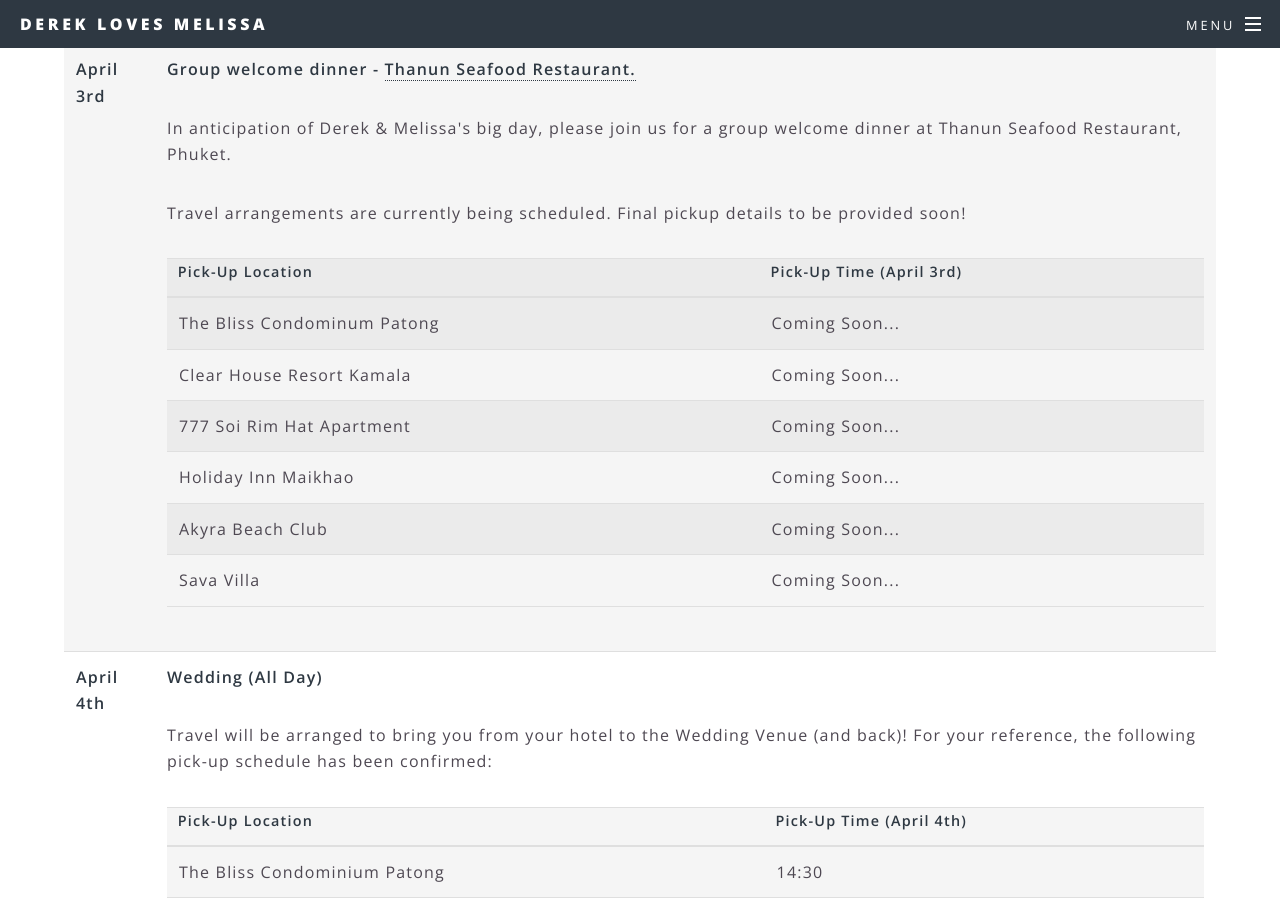
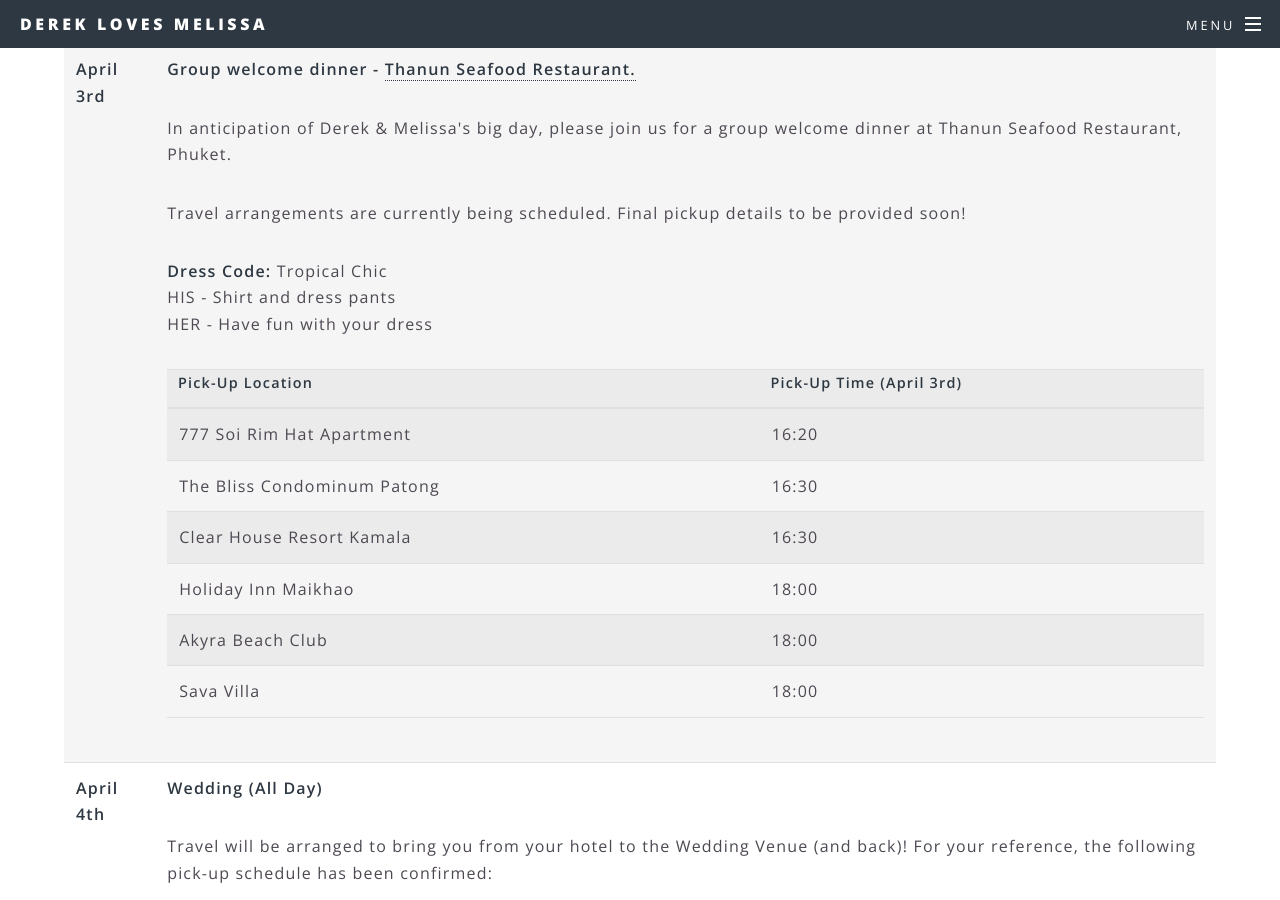
Before and after one commit to dgourlay/wedding-website, a Jekyll site: the page built from dayOfDetails.html, in a window 1280 px wide and 900 px high, scrolled down 609 px. Built offline with Jekyll 4.4.1, drawn with Linux system fonts in a browser that asks for light colours; nearby versions of some CDN libraries; a script that is not in the unit is left out.

Commit message:
Add dinner pickup schedule.

```diff
--- a/dayOfDetails.html
+++ b/dayOfDetails.html
@@ -32,6 +32,12 @@ title: Wedding Details
                         <p>In anticipation of Derek & Melissa's big day, please join us for a group welcome dinner at Thanun Seafood Restaurant, Phuket.</p>
                         <p>Travel arrangements are currently being scheduled.  Final pickup details to be provided soon!</p>
 
+                        <p>
+                            <strong>Dress Code:</strong> Tropical Chic<br />
+                            HIS - Shirt and dress pants<br />
+                            HER - Have fun with your dress
+                        </p>
+
                         <table>
                             <thead>
                             <tr><th>Pick-Up Location</th>
@@ -39,12 +45,12 @@ title: Wedding Details
                             </tr>
                             </thead>
                             <tbody>
-                            <tr><td>The Bliss Condominum Patong</td><td>Coming Soon...</td></tr>
-                            <tr><td>Clear House Resort Kamala</td><td>Coming Soon...</td></tr>
-                            <tr><td>777 Soi Rim Hat Apartment</td><td>Coming Soon...</td></tr>
-                            <tr><td>Holiday Inn Maikhao</td><td>Coming Soon...</td></tr>
-                            <tr><td>Akyra Beach Club</td><td>Coming Soon...</td></tr>
-                            <tr><td>Sava Villa</td><td>Coming Soon...</td></tr>
+                            <tr><td>777 Soi Rim Hat Apartment</td><td>16:20</td></tr>
+                            <tr><td>The Bliss Condominum Patong</td><td>16:30</td></tr>
+                            <tr><td>Clear House Resort Kamala</td><td>16:30</td></tr>
+                            <tr><td>Holiday Inn Maikhao</td><td>18:00</td></tr>
+                            <tr><td>Akyra Beach Club</td><td>18:00</td></tr>
+                            <tr><td>Sava Villa</td><td>18:00</td></tr>
                             </tbody>
                         </table>
                     </td>
```
